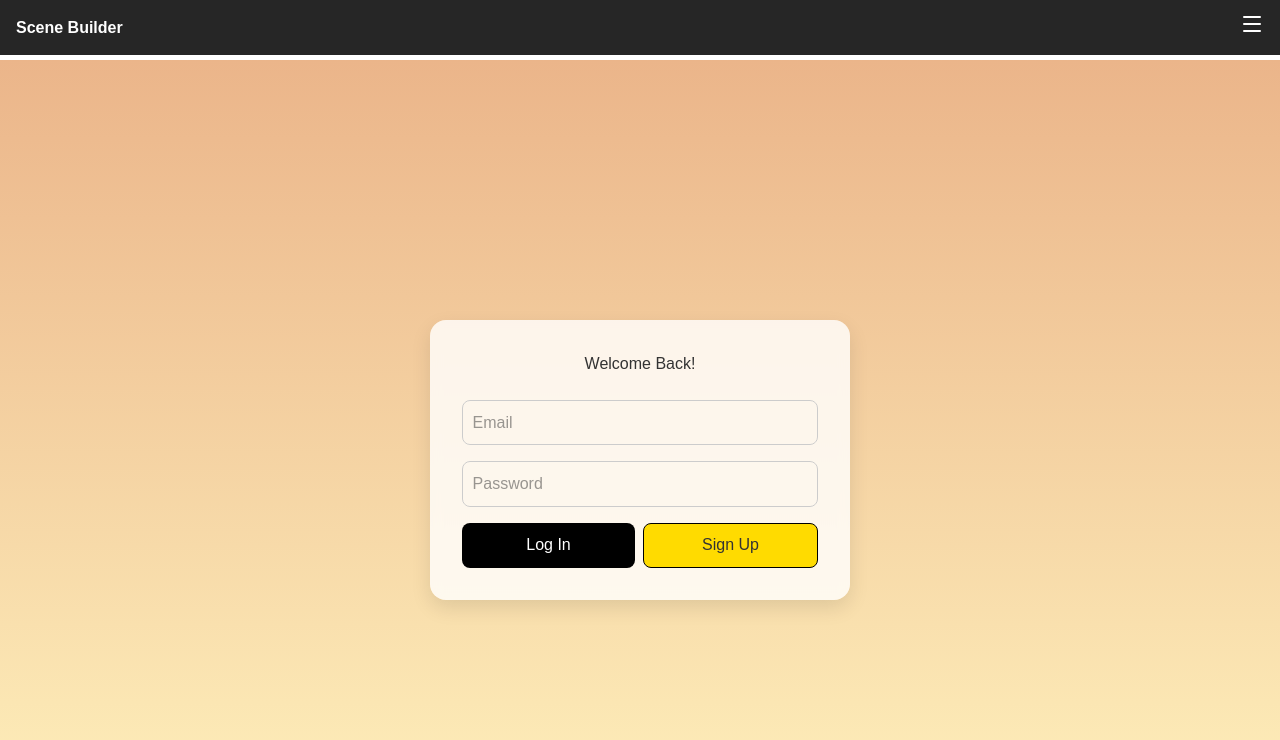
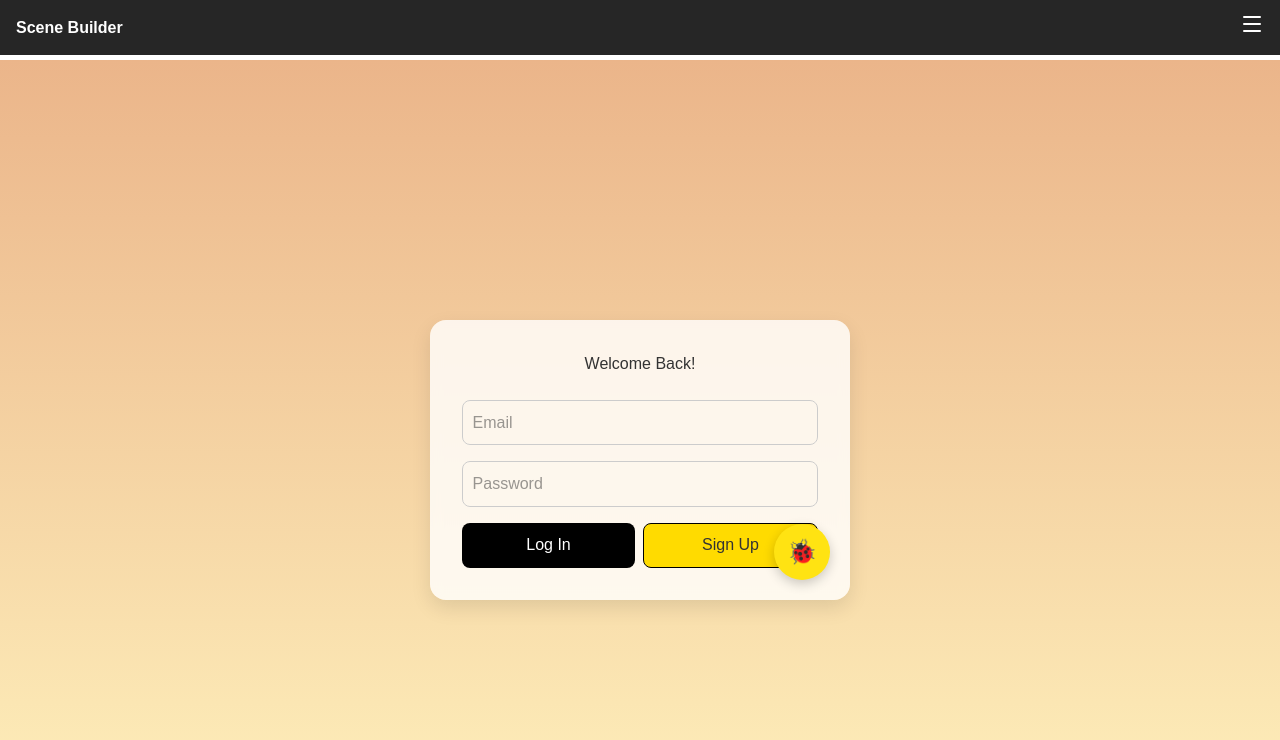
Before and after one commit to aignerloren/scene-builder-v1, a Next.js app: page /login in a window 1280 px wide. Shown: the top 740 px of the page. Built offline with nearby package versions, Linux system fonts and the light colour scheme; no server answers.

Commit message:
Add BugReportForm component to LoginPage

```diff
--- a/app/login/page.tsx
+++ b/app/login/page.tsx
@@ -3,6 +3,7 @@
 import { useState } from "react";
 import { useRouter } from "next/navigation";
 import { supabase } from "@/lib/supabaseClient";
+import BugReportForm from "@/components/BugReportForm";
 
 export default function LoginPage() {
   const router = useRouter();
@@ -145,6 +146,7 @@ export default function LoginPage() {
             {message}
           </p>
         )}
+              <BugReportForm />
       </div>
     </div>
   );
```
